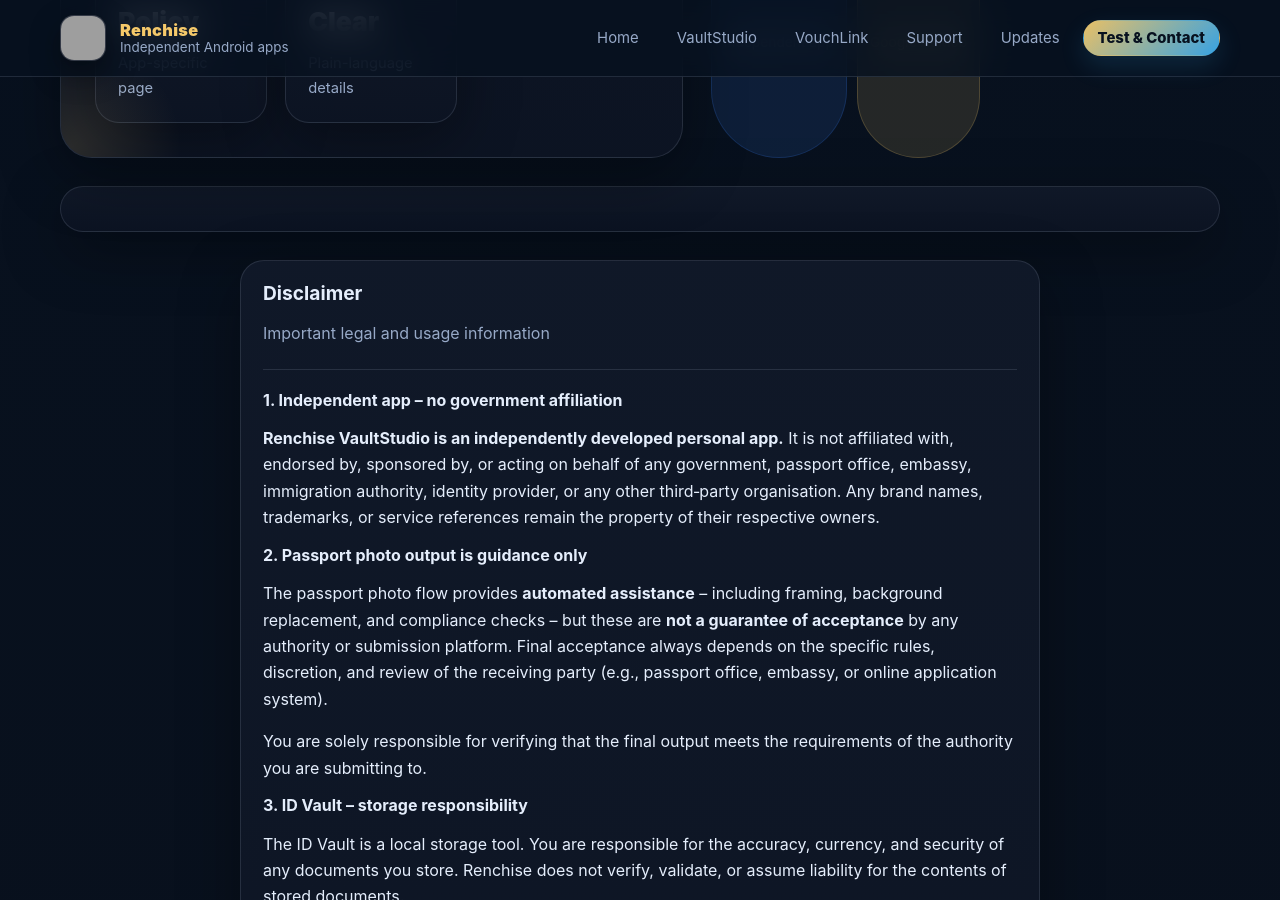
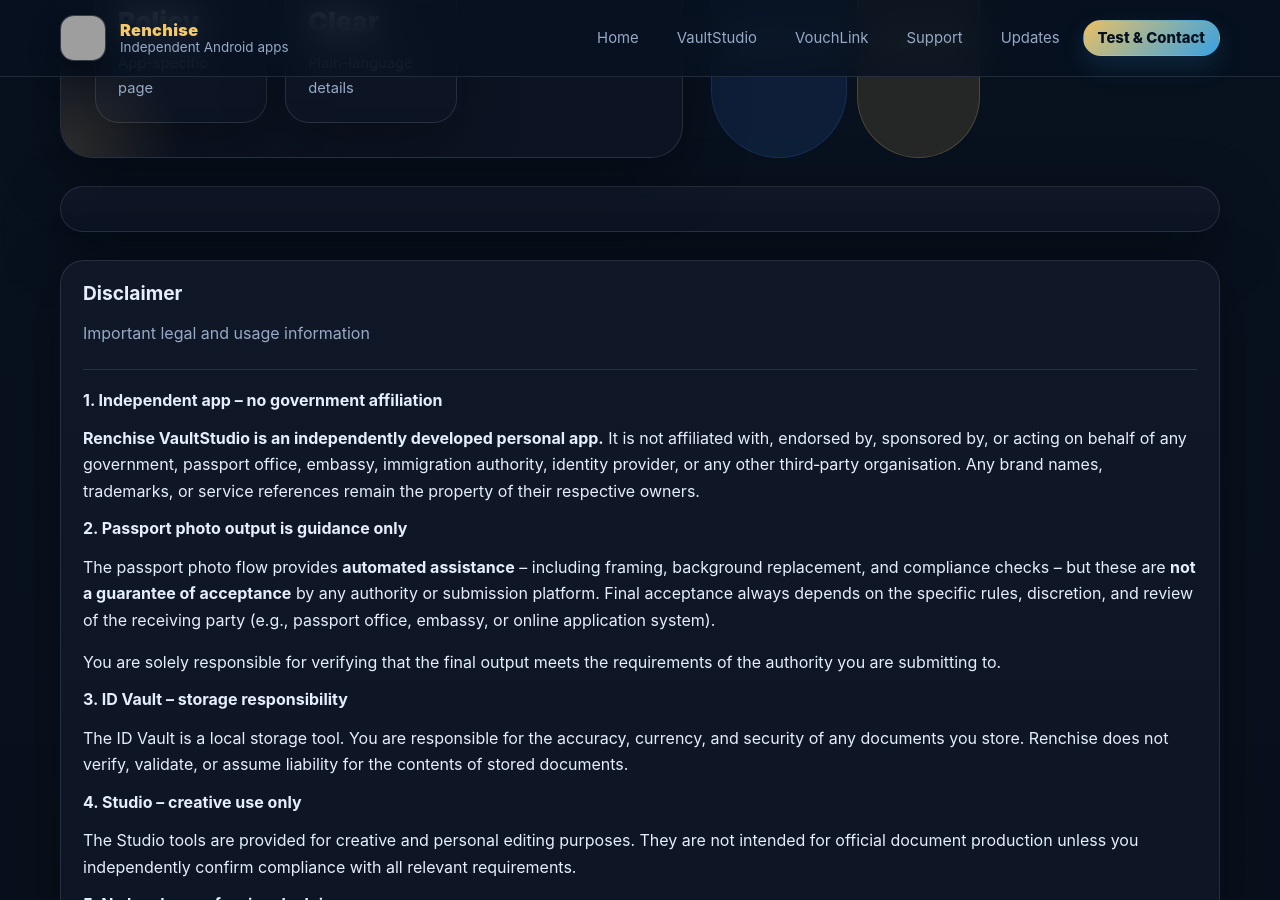
Before and after one commit to renchise/renchise.github.io, a Jekyll site: the page built from vaultstudio/disclaimer.html, in a window 1280 px wide and 900 px high, scrolled down 686 px. Built offline with Jekyll 4.4.1, drawn with Linux system fonts in a browser that asks for light colours; grey boxes are pictures that could not be loaded.

Commit message:
Update disclaimer.html

```diff
--- a/vaultstudio/disclaimer.html
+++ b/vaultstudio/disclaimer.html
@@ -37,7 +37,7 @@
 notice: ""
 ---
 
-<div class="panel" style="max-width:800px; margin:0 auto;">
+<div class="panel" >
   <h3>Disclaimer</h3>
   <p class="muted">Important legal and usage information</p>
   <hr class="sep">
```
